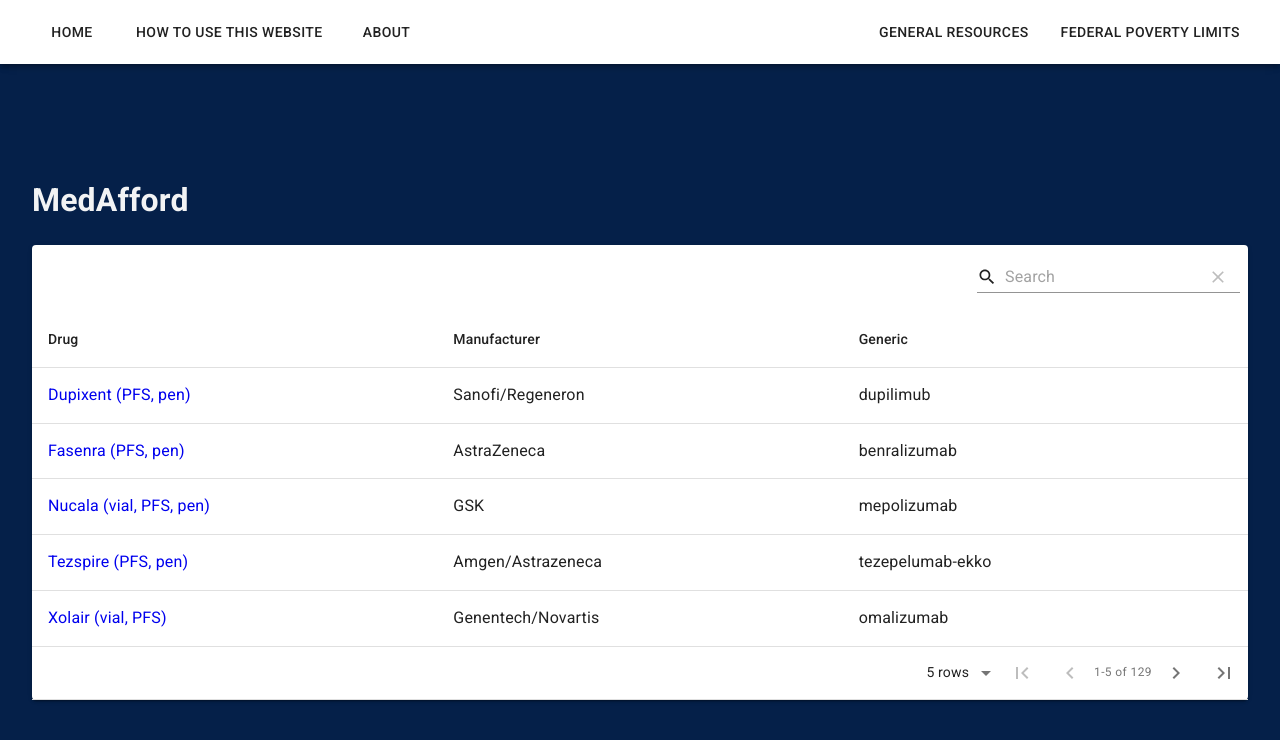
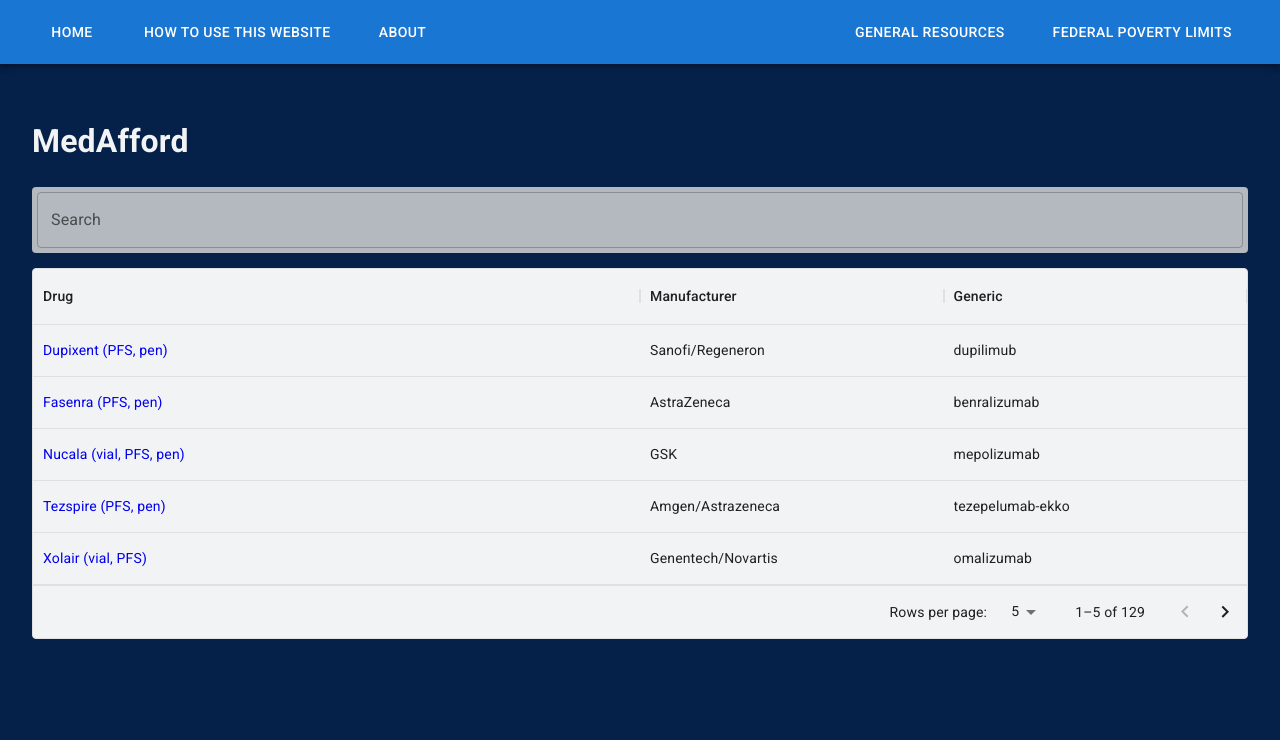
Before and after one commit to medafford/medafford.github.io, a Next.js app: page / in a window 1280 px wide. Shown: the top 740 px of the page. Built offline with nearby package versions, Linux system fonts and the light colour scheme.

Commit message:
Switch to DataGrid

```diff
--- a/package.json
+++ b/package.json
@@ -15,7 +15,7 @@
     "@fontsource/roboto": "^4.5.8",
     "@mui/icons-material": "^5.11.16",
     "@mui/material": "^5.12.3",
-    "material-table": "^2.0.3",
+    "@mui/x-data-grid": "^6.4.0",
     "next": "^12.1.2",
     "papaparse": "^5.4.1",
     "react": "^17.0.2",
--- a/src/data.tsx
+++ b/src/data.tsx
@@ -3,7 +3,7 @@
 import path from "path";
 
 export interface Row {
-  key: string
+  id: string
   drug: string
   manufacturer: string
   generic: string
@@ -19,7 +19,7 @@
 }
 
 export interface RowTrimmed {
-  key: string
+  id: string
   drug: string
   manufacturer: string
   generic: string
@@ -52,11 +52,11 @@
       const newKey = normalize(key);
       newRow[newKey] = normalize(value) == "na" ? "" : value;
     }
-    newRow.key = normalize(newRow.drug);
+    newRow.id = normalize(newRow.drug);
     return newRow as Row;
   });
   for (const row of rows) {
-    result[row.key] = row;
+    result[row.id] = row;
   }
   return result;
 }
--- a/src/pages/index.tsx
+++ b/src/pages/index.tsx
@@ -1,29 +1,14 @@
-/* eslint-disable react/display-name */
-import {forwardRef} from 'react';
 import {getData, RowTrimmed} from '../data';
-import MaterialTable, {Icons} from "material-table";
 import Link from "next/link";
-import AddBox from '@mui/icons-material/AddBox';
-import ArrowDownward from '@mui/icons-material/ArrowDownward';
-import Check from '@mui/icons-material/Check';
-import ChevronLeft from '@mui/icons-material/ChevronLeft';
-import ChevronRight from '@mui/icons-material/ChevronRight';
-import Clear from '@mui/icons-material/Clear';
-import DeleteOutline from '@mui/icons-material/DeleteOutline';
-import Edit from '@mui/icons-material/Edit';
-import FilterList from '@mui/icons-material/FilterList';
-import FirstPage from '@mui/icons-material/FirstPage';
-import LastPage from '@mui/icons-material/LastPage';
-import Remove from '@mui/icons-material/Remove';
-import SaveAlt from '@mui/icons-material/SaveAlt';
-import Search from '@mui/icons-material/Search';
-import ViewColumn from '@mui/icons-material/ViewColumn';
-import {Heading} from '../styles';
+import {Heading} from '../styles'
+import {DataGrid} from "@mui/x-data-grid";
+import {Box, TextField} from "@mui/material";
+import {useState} from "react";
 
 export async function getStaticProps() {
   const fullData = getData();
   const data = Object.fromEntries(Object.entries(fullData).map(([key, value]) => [key, {
-    key: value.key, drug: value.drug, manufacturer: value.manufacturer, generic: value.generic
+    id: value.id, drug: value.drug, manufacturer: value.manufacturer, generic: value.generic
   }]))
 
   return {
@@ -34,43 +19,67 @@
 }
 
 export default function Home({data}: { data: Record<string, RowTrimmed> }) {
+  const [filter, setFilter] = useState("");
+
   const columns = [{
-    title: "Drug",
-    render: (row: any) => <Link href={`/drug/${row.key}`}>{row.drug}</Link>,
+    headerName: "Drug",
+    description: "Drug Name",
     field: "drug",
-  }, {title: "Manufacturer", field: "manufacturer"}, {title: "Generic", field: "generic"}];
+    renderCell: (row: any) => <Link href={`/drug/${row.id}`}>{row.value}</Link>,
+    flex: 2
+  }, {
+    headerName: "Manufacturer", description: "Drug Manufacturer", field: "manufacturer", flex: 1
+  }, {
+    headerName: "Generic", description: "Generic Name", field: "generic", flex: 1
+  }];
 
-  const tableIcons: Icons = {
-    Add: forwardRef((props, ref) => <AddBox {...props} ref={ref}/>),
-    Check: forwardRef((props, ref) => <Check {...props} ref={ref}/>),
-    Clear: forwardRef((props, ref) => <Clear {...props} ref={ref}/>),
-    Delete: forwardRef((props, ref) => <DeleteOutline {...props} ref={ref}/>),
-    DetailPanel: forwardRef((props, ref) => <ChevronRight {...props} ref={ref}/>),
-    Edit: forwardRef((props, ref) => <Edit {...props} ref={ref}/>),
-    Export: forwardRef((props, ref) => <SaveAlt {...props} ref={ref}/>),
-    Filter: forwardRef((props, ref) => <FilterList {...props} ref={ref}/>),
-    FirstPage: forwardRef((props, ref) => <FirstPage {...props} ref={ref}/>),
-    LastPage: forwardRef((props, ref) => <LastPage {...props} ref={ref}/>),
-    NextPage: forwardRef((props, ref) => <ChevronRight {...props} ref={ref}/>),
-    PreviousPage: forwardRef((props, ref) => <ChevronLeft {...props} ref={ref}/>),
-    ResetSearch: forwardRef((props, ref) => <Clear {...props} ref={ref}/>),
-    Search: forwardRef((props, ref) => <Search {...props} ref={ref}/>),
-    SortArrow: forwardRef((props, ref) => <ArrowDownward {...props} ref={ref}/>),
-    ThirdStateCheck: forwardRef((props, ref) => <Remove {...props} ref={ref}/>),
-    ViewColumn: forwardRef((props, ref) => <ViewColumn {...props} ref={ref}/>)
-  };
+  const filterValue = filter.toLowerCase();
+
+  const rows = Object.values(data).filter((row) => {
+    return row.drug.toLowerCase().includes(filterValue) || row.generic.toLowerCase().includes(filterValue) || row.manufacturer.toLowerCase().includes(filterValue) || row.id.includes(filterValue)
+  });
 
   return <main>
     <Heading>MedAfford</Heading>
-    <MaterialTable
-        title=""
-        icons={tableIcons}
-        columns={columns}
-        data={Object.values(data)}
-        options={{
-          sorting: true
-        }}
-    />
-
+    <Box style={{
+      backgroundColor: "var(--cool-gray)",
+      padding: "5px",
+      borderRadius: "4px",
+      marginBottom: '15px',
+    }}>
+      <TextField
+          label="Search"
+          variant="outlined"
+          style={{
+            width: '100%'
+          }}
+          onChange={(event) => setFilter(event.target.value)}
+      />
+    </Box>
+    {
+      rows.length > 0 ? <DataGrid
+          columns={columns}
+          rows={rows}
+          style={{
+            backgroundColor: "var(--white)"
+          }}
+          initialState={{
+            pagination: {
+              paginationModel: {
+                page: 0, pageSize: 5
+              }
+            }
+          }}
+          rowSelection={false}
+          disableRowSelectionOnClick
+          disableColumnMenu
+          disableColumnSelector
+          pageSizeOptions={[5, 20, 50]}
+      /> : <Box style={{
+        backgroundColor: "var(--white)",
+        padding: "20px",
+        borderRadius: "4px"
+      }}>{"No Matches Found"}</Box>
+    }
   </main>
 }
--- a/src/styles.tsx
+++ b/src/styles.tsx
@@ -22,12 +22,20 @@
       a {
         text-decoration: none;
       }
+
+      .MuiDataGrid-root .MuiDataGrid-main {
+        .MuiDataGrid-cell:focus,
+        .MuiDataGrid-cell:focus-within,
+        .MuiDataGrid-columnHeader:focus,
+        .MuiDataGrid-columnHeader:focus-within {
+          outline: none;
+        }
+      }
     `}
     />
 )
 
 const heading = css({
-    marginTop: '80px',
     color: 'var(--white)'
 })
 
```
Also changed, not shown: 1 other file (tests, documents, lock files or other folders).
